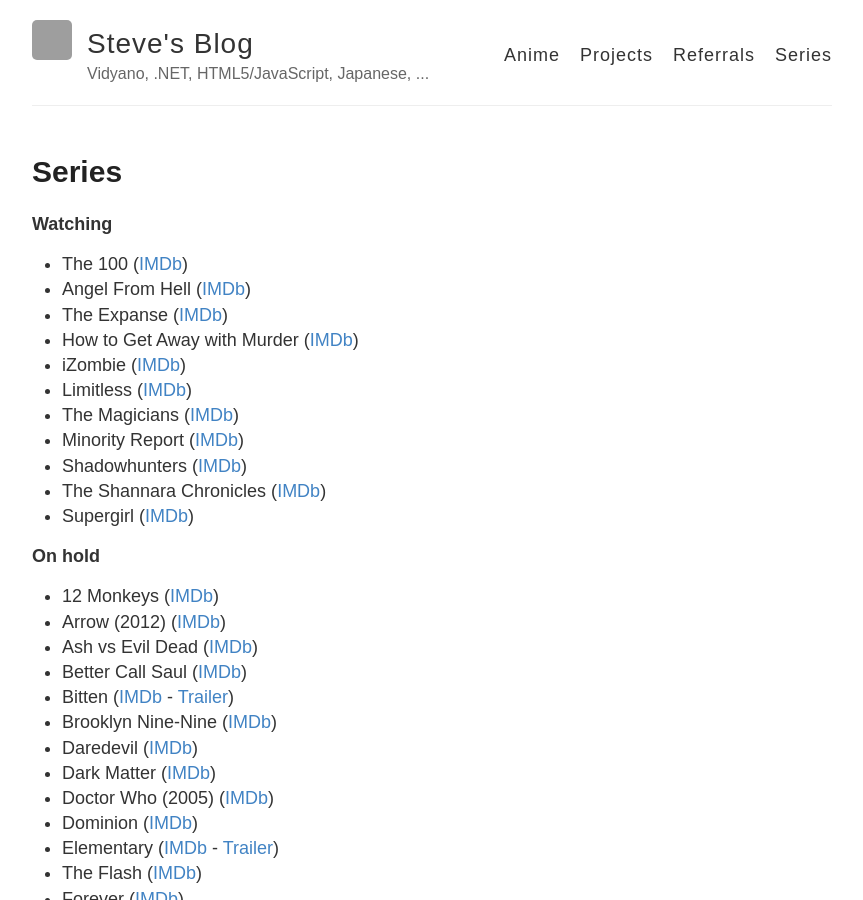
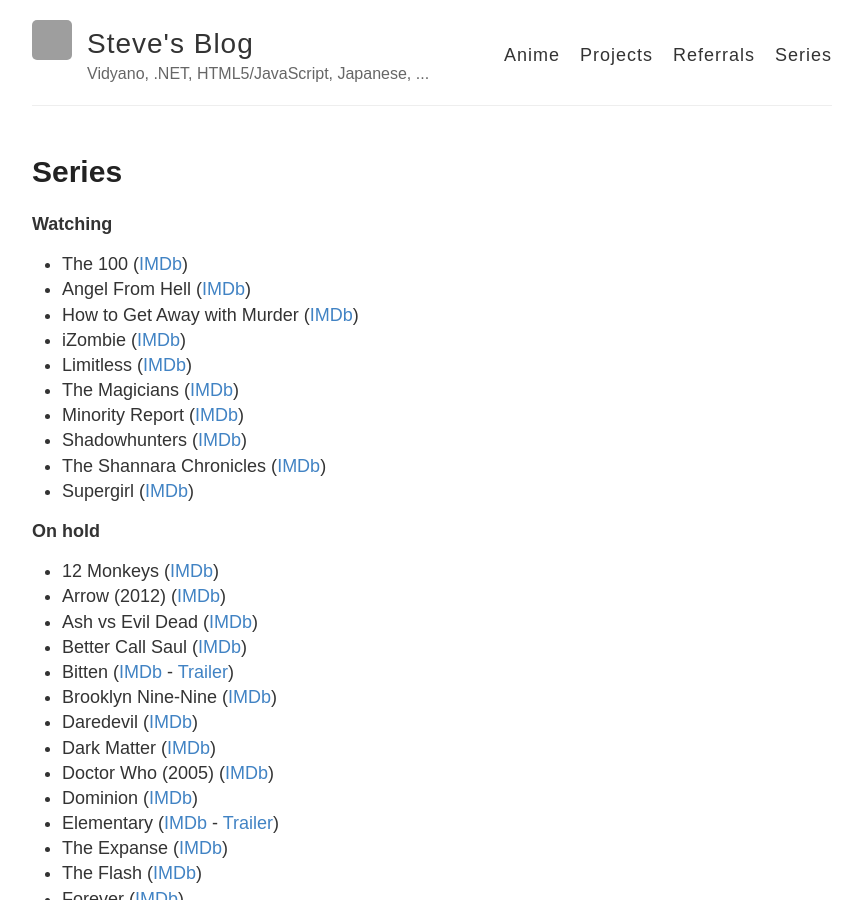
Before and after one commit to stevehansen/stevehansen.github.io, a Jekyll site: the page built from series.md, in a window 1280 px wide and 900 px high. Shown: the whole window, without its empty margins (208-1071 px from the left). Built offline with Jekyll 4.4.1, drawn with Linux system fonts in a browser that asks for light colours; comment, search, counter and statistics services are not loaded; part of the change alters nothing that is shown; grey boxes are pictures that could not be loaded.

```diff
--- a/series.md
+++ b/series.md
@@ -10,7 +10,6 @@ comments: true
 
 * The 100 ([IMDb](http://www.imdb.com/title/tt2661044))
 * Angel From Hell ([IMDb](http://www.imdb.com/title/tt4424726/))
-* The Expanse ([IMDb](http://www.imdb.com/title/tt3230854/))
 * How to Get Away with Murder ([IMDb](http://www.imdb.com/title/tt3205802/))
 * iZombie ([IMDb](http://www.imdb.com/title/tt3501584/))
 * Limitless ([IMDb](http://www.imdb.com/title/tt4422836/))
@@ -34,6 +33,7 @@ comments: true
 * Doctor Who (2005) ([IMDb](http://www.imdb.com/title/tt0436992/))
 * Dominion ([IMDb](http://www.imdb.com/title/tt3079768))
 * Elementary ([IMDb](http://www.imdb.com/title/tt2191671/) - <a href="http://www.youtube.com/watch?v=6YvuZ4Msh50" target="_blank">Trailer</a>)
+* The Expanse ([IMDb](http://www.imdb.com/title/tt3230854/))
 * The Flash ([IMDb](http://www.imdb.com/title/tt3107288/))
 * Forever ([IMDb](http://www.imdb.com/title/tt3487382/))
 * Game of Thrones ([IMDb](http://www.imdb.com/title/tt0944947/))
```
